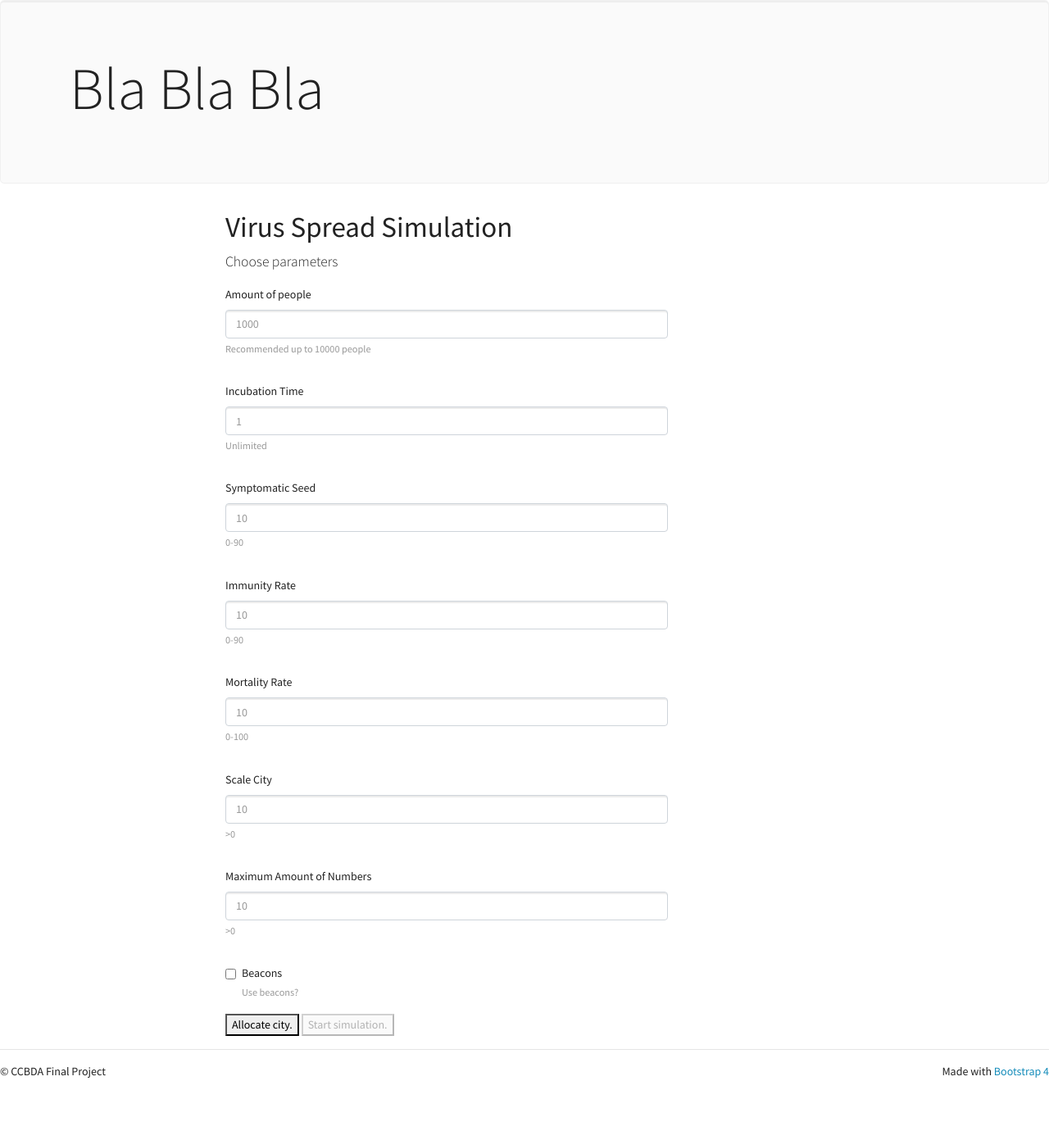
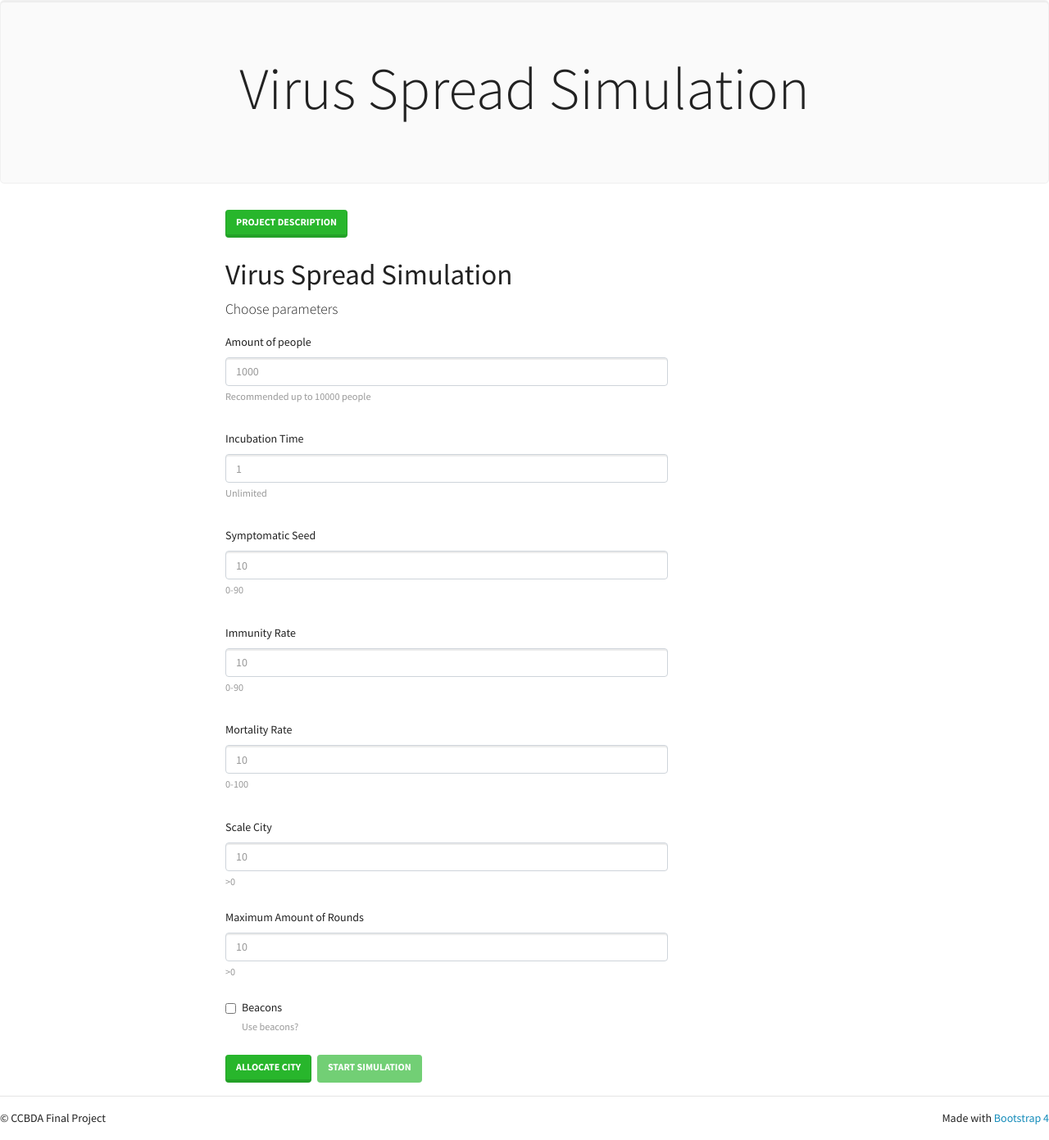
Before and after one commit to borysova/CCBDA-Frontend, a Django app: page / in a window 1280 px wide. Shown: the part 57-1448 px from the top of the page at 82% size. Before the commit the page ends 1372 px from the top, so only its background shows below. Run offline with Django 3.2, Linux system fonts and the light colour scheme; some libraries are stand-ins or nearby versions.

Commit message:
design updated

```diff
--- a/form/templates/generic.html
+++ b/form/templates/generic.html
@@ -35,16 +35,12 @@
 <nav class="navbar navbar-expand-md navbar-dark bg-success">
     <div class="container">
         <a href="../" class="navbar-brand">CCBDA Final Project</a>
-        <button class="navbar-toggler" type="button" data-toggle="collapse" data-target="#navbarResponsive"
-                aria-controls="navbarResponsive" aria-expanded="false" aria-label="Toggle navigation">
-            <span class="navbar-toggler-icon"></span>
-        </button>
     </div>
 </nav>
 <main role="main">
-    <div class="jumbotron" id="newstartup">
+    <div class="jumbotron text-center" id="newstartup">
         <div class="container">
-            <h1 class="display-3">Bla Bla Bla</h1>
+            <h1 class="display-3">Virus Spread Simulation</h1>
         </div>
     </div>
     <div class="container">
--- a/form/templates/index.html
+++ b/form/templates/index.html
@@ -3,7 +3,13 @@
     <div class="row justify-content-md-center">
         <div class="col-sm-8">
             {% if var %}
-                <h1>Virus Spread Simulation</h1>
+                <button onclick="showInfo()" class="btn btn-success">Project description</button>
+                <div id="info" style="display: none;" class="pt-4">
+                    <div>
+                        <h1>Info about the project and parameters</h1>
+                    </div>
+                </div>
+                <h1 class="pt-4">Virus Spread Simulation</h1>
                 <div class="row">
                     <div class="col-sm-9">
                         <p class="lead">Choose parameters</p>
@@ -11,58 +17,51 @@
 
                             <div class="form-group">
                                 <label for="individuals">Amount of people</label>
-                                <input type="number" name="individuals" class="form-control" id="individuals" aria-describedby="indivHelp" min="0" placeholder="1000">
+                                <input type="number" name="individuals" class="form-control" id="individuals" aria-describedby="indivHelp" min="0" placeholder="1000" required>
                                 <small id="indivHelp" class="form-text text-muted pb-3">Recommended up to 10000 people</small>
                             </div>
                             <div class="form-group">
                                 <label for="incubation">Incubation Time</label>
-                                <input type="number" name="incubation" class="form-control" id="incubation" aria-describedby="incubHelp" min="0" placeholder="1">
+                                <input type="number" name="incubation" class="form-control" id="incubation" aria-describedby="incubHelp" min="0" placeholder="1" required>
                                 <small id="incubHelp" class="form-text text-muted pb-3">Unlimited</small>
                             </div>
                             <div class="form-group">
                                 <label for="symptom">Symptomatic Seed</label>
-                                <input type="number" name="symptomatic" class="form-control" id="symptom" aria-describedby="symptomHelp" placeholder="10" min="0" max="90">
+                                <input type="number" name="symptomatic" class="form-control" id="symptom" aria-describedby="symptomHelp" placeholder="10" min="0" max="90" required>
                                 <small id="symptomHelp" class="form-text text-muted pb-3">0-90</small>
                             </div>
                             <div class="form-group">
                                 <label for="symptom">Immunity Rate</label>
-                                <input type="number" name="immunity" class="form-control" id="immun" aria-describedby="immunHelp" placeholder="10" min="0" max="90">
+                                <input type="number" name="immunity" class="form-control" id="immun" aria-describedby="immunHelp" placeholder="10" min="0" max="90" required>
                                 <small id="immunHelp" class="form-text text-muted pb-3">0-90</small>
                             </div>
                             <div class="form-group">
                                 <label for="mortalityRate">Mortality Rate</label>
-                                <input type="number" name="mortality" class="form-control" id="mortalityRate" aria-describedby="mortHelp" placeholder="10" min="0" max="100">
+                                <input type="number" name="mortality" class="form-control" id="mortalityRate" aria-describedby="mortHelp" placeholder="10" min="0" max="100" required>
                                 <small id="mortHelp" class="form-text text-muted pb-3">0-100</small>
                             </div>
-                            <!--<div class="form-group">
-                                <label for="previewAccess">Interested in Preview Access?</label>
-                                <select class="form-control" name="previewAccess" id="previewAccess">
-                                    <option>Yes</option>
-                                    <option>No</option>
-                                </select>
-                            </div>-->
                             <div class="form-group">
                                 <label for="scaleCity">Scale City</label>
-                                <input type="number" name="scale_city" class="form-control" id="scaleCity" aria-describedby="scaleHelp" placeholder="10" min="0">
-                                <small id="scaleHelp" class="form-text text-muted pb-3">>0</small>
+                                <input type="number" name="scale_city" class="form-control" id="scaleCity" aria-describedby="scaleHelp" placeholder="10" min="0" required>
+                                <small id="scaleHelp" class="form-text text-muted pb-2">>0</small>
                             </div>
                             <div class="form-group">
-                                <label for="maxRounds">Maximum Amount of Numbers</label>
-                                <input type="number" name="max_rounds" class="form-control" id="maxRounds" aria-describedby="roundsHelp" placeholder="10" min="0">
-                                <small id="roundsHelp" class="form-text text-muted pb-3">>0</small>
+                                <label for="maxRounds">Maximum Amount of Rounds</label>
+                                <input type="number" name="max_rounds" class="form-control" id="maxRounds" aria-describedby="roundsHelp" placeholder="10" min="0" required>
+                                <small id="roundsHelp" class="form-text text-muted pb-2">>0</small>
                             </div>
                             <div class="form-check">
-                                <input type="checkbox" name="beacons" class="form-check-input" id="beacons" aria-describedby="beaconsHelp">
+                                <input type="checkbox" name="beacons" class="form-check-input" id="beacons" aria-describedby="beaconsHelp" required>
                                 <label class="form-check-label" for="beacons">Beacons</label>
-                                <small id="beaconsHelp" class="form-text text-muted pb-3">Use beacons?</small>
+                                <small id="beaconsHelp" class="form-text text-muted pb-4">Use beacons?</small>
                             </div>
                             {% csrf_token %}<!--Necessary tag...-->
                             <input type="hidden" name="id_simulation" id="id_simulation">
                         </form>
 
 
-                        <button type="button" type = "submit"  id="test-button">Allocate city.</button>
-                        <button type="button" type = "submit"  id="test-button2" disabled>Start simulation.</button>
+                        <button type="button" type = "submit"  id="test-button" class="btn btn-success mr-1">Allocate city</button>
+                        <button type="button" type = "submit"  id="test-button2"  class="btn btn-success" disabled>Start simulation</button>
 
                     </div>
                 </div></div>
@@ -82,19 +81,29 @@
 {% endblock %}
 
 {% block scripts %}
+    <script>
+    function showInfo() {
+        var x = document.getElementById("info");
+        if (x.style.display === "none") {
+            x.style.display = "block";
+        } else {
+            x.style.display = "none";
+    }
+    }
+    </script>
 
 
     <script>
 
     $("#test-button").click(function(){
 
-            var individuals= document.getElementById("individuals").value;
-            var incubation_time=document.getElementById("incubation").value;
-            var symptomatic_seed=document.getElementById("symptom").value;
-            var immunity_rate=document.getElementById("immun").value;
-            var mortality_rate=document.getElementById("mortalityRate").value;
-            var scale_city=document.getElementById("scaleCity").value;
-            var max_rounds=document.getElementById("maxRounds").value;
+            var individuals=parseInt(document.getElementById("individuals").value);
+            var incubation_time=parseInt(document.getElementById("incubation").value);
+            var symptomatic_seed=parseInt(document.getElementById("symptom").value);
+            var immunity_rate=parseInt(document.getElementById("immun").value);
+            var mortality_rate=parseInt(document.getElementById("mortalityRate").value);
+            var scale_city=parseInt(document.getElementById("scaleCity").value);
+            var max_rounds=parseInt(document.getElementById("maxRounds").value);
             var beacons="";
 
             if ($('#beacons').is(":checked"))
```
Also changed, not shown: form/templates/simulation.html (+11 -8 lines).
